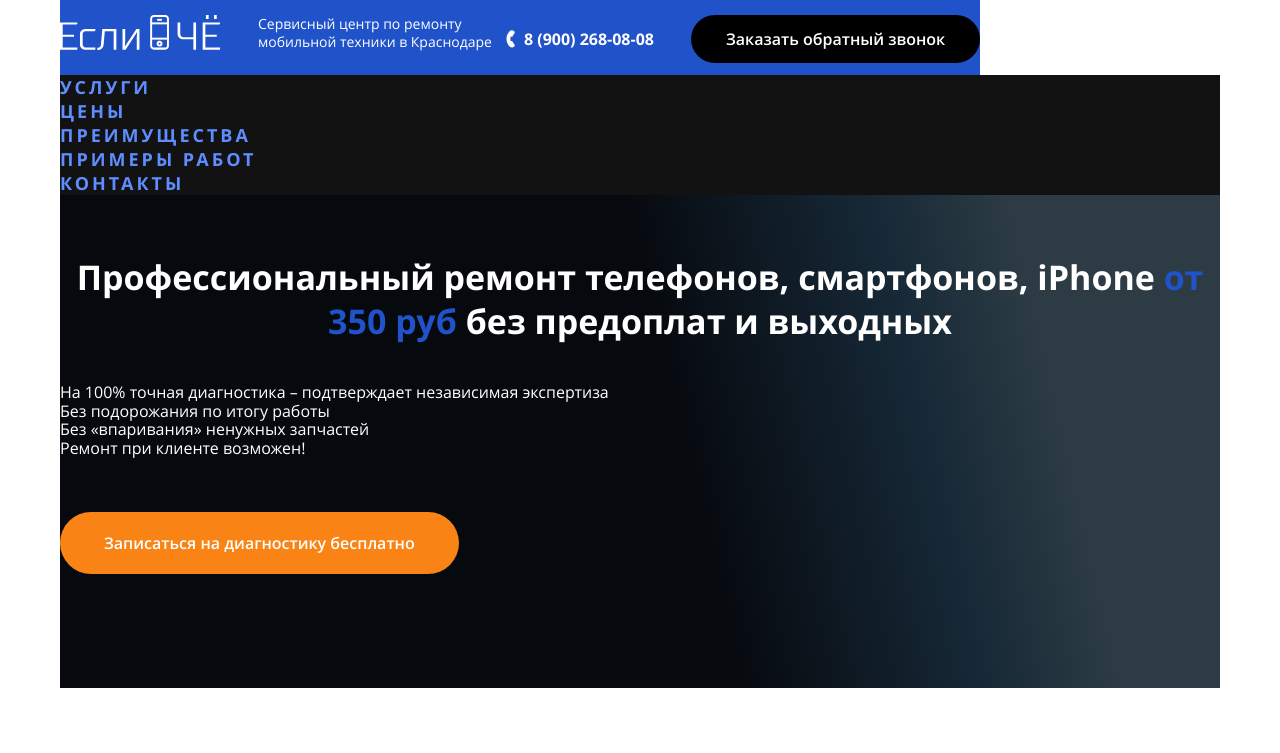
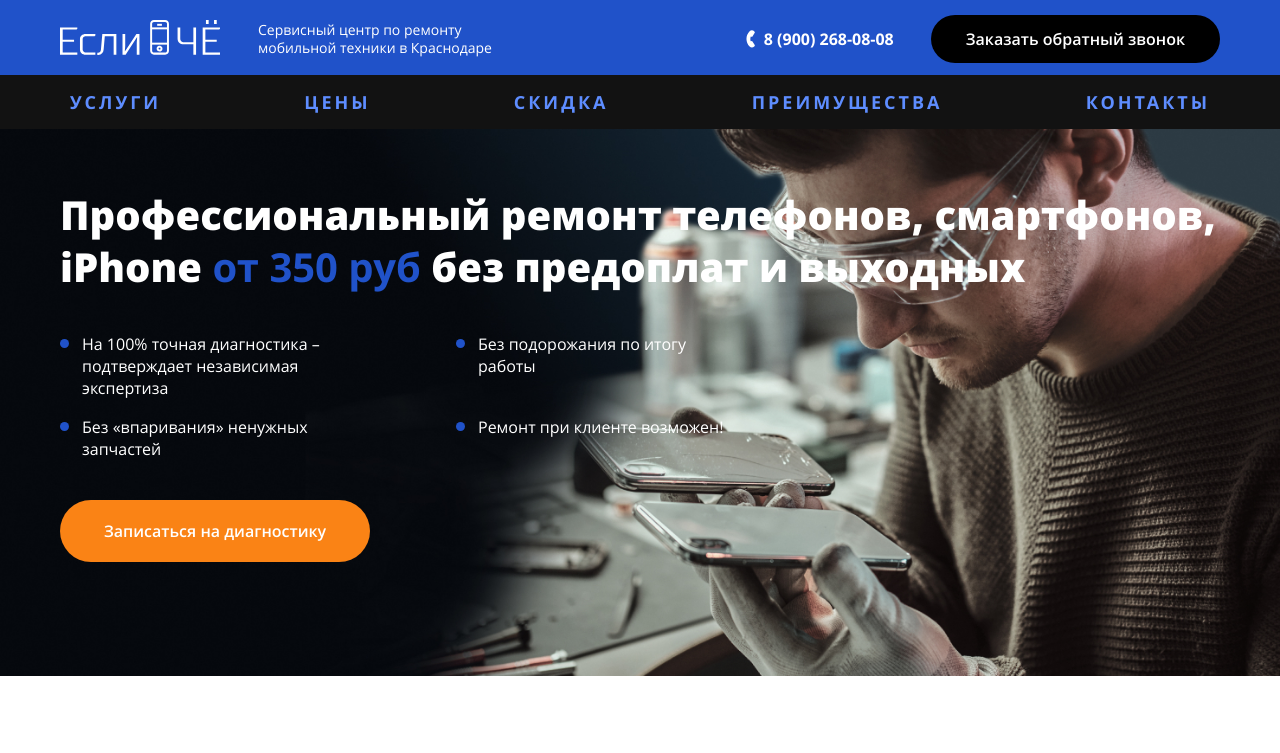
Before and after one commit to Lavrrusha/Repair, a plain HTML site: page index.html in a window 1280 px wide. Shown: the top 753 px of the page. Drawn offline with Linux system fonts and the light colour scheme.

Commit message:
Выполнен header, навигационное меню, первое окно и якорные ссылки

```diff
--- a/css/style.css
+++ b/css/style.css
@@ -219,10 +219,16 @@ input[type=radio].visually-hidden {
   margin: 0;
   padding: 0;
   list-style: none;
+  display: flex;
+  justify-content: space-between;
+  align-items: center;
 }
 
 .navigation__link {
+  display: flex;
   color: #5E8DFF;
+  padding: 15px 10px;
+  font-weight: 700;
   font-size: 18px;
   font-weight: 700;
   line-height: 24px;
@@ -233,7 +239,10 @@ input[type=radio].visually-hidden {
 .main {}
 
 .first-screen {
-  background: linear-gradient(77deg, #06090E 52.7%, #162836 72.15%, #2C3B44 83.31%);
+  background: url(/img/first-screen/bg.jpg);
+  background-size: cover;
+  background-repeat: no-repeat;
+  background-position: right top;
   color: #fff;
   padding-top: 60px;
   padding-bottom: 114px;
@@ -241,6 +250,10 @@ input[type=radio].visually-hidden {
 
 .first-screen .title {
   color: inherit;
+  font-size: 40px;
+  font-weight: 800;
+  line-height: 52px;
+  text-align: left;
 }
 
 .first-screen .title span {
@@ -252,14 +265,36 @@ input[type=radio].visually-hidden {
 }
 
 .first-screen__list {
+  display: grid;
+  max-width: 755px;
+  grid-template-columns: repeat(2, 1fr);
+  width: 100%;
+  gap: 17px 37px;
   padding: 0;
   margin: 0;
   list-style: none;
-  margin-bottom: 55px;
+  margin-bottom: 40px;
 }
 
-.first-screen__item {}
+.first-screen__item {
+  display: flex;
+  font-size: 16px;
+  line-height: 22px;
+  align-items: flex-start;
+  padding-right: 80px;
+}
 
+.first-screen__item:before {
+  margin-top: 6px;
+  flex-shrink: 0;
+  content: "";
+  display: block;
+  background-color: #2052C9;
+  width: 9px;
+  height: 9px;
+  border-radius: 50%;
+  margin-right: 13px;
+}
 
 .services {
   padding: 80px 0;
--- a/index.html
+++ b/index.html
@@ -16,11 +16,10 @@
 <body>
 
   <header class="header">
+    <div class="header__top">
       <div class="wrapper">
         <div class="header__flex">
-        <div class="header__top">
-          <div>
-          <a href="#" class="logotype__image">
+          <div><a href="#" class="logotype__image">
               <svg width="160" height="35" viewBox="0 0 160 35" fill="none" xmlns="http://www.w3.org/2000/svg">
                 <path
                   d="M0 7.47283H17.3257V8.83152L16.5566 9.60598H2.69871V19.7011H14.0536V21.8342H2.69871V32.4796H17.3257V34.6467H0V7.47283Z"
@@ -66,38 +65,38 @@
       </div>
     </div>
 
+    <nav class="navigation">
       <div class="wrapper">
-      <nav class="navigation">
         <ul class="navigation__list">
           <li class="navigation__item">
-            <a class="navigation__link" href="#">Услуги</a>
+            <a class="navigation__link" href="#anchor-services">Услуги</a>
           </li>
 
           <li class="navigation__item">
-            <a class="navigation__link" href="#">Цены</a>
+            <a class="navigation__link" href="#anchor-prices">Цены</a>
           </li>
 
           <li class="navigation__item">
-            <a class="navigation__link" href="#">Преимущества</a>
+            <a class="navigation__link" href="#anchor-modal">Скидка</a>
           </li>
 
           <li class="navigation__item">
-            <a class="navigation__link" href="#">Примеры работ</a>
+            <a class="navigation__link" href="#anchor-features">Преимущества</a>
           </li>
 
           <li class="navigation__item">
-            <a class="navigation__link" href="#">Контакты</a>
+            <a class="navigation__link" href="#anchor-contacts">Контакты</a>
           </li>
         </ul>
+      </div>
     </nav>
-    </div>
 
   </header>
 
   <main class="main">
 
+    <div class="first-screen">
       <div class="wrapper">
-      <div class="first-screen">
         <h1 class="title">Профессиональный ремонт телефонов, смартфонов, iPhone <span>от 350
             руб</span> без предоплат и выходных</h1>
 
@@ -116,12 +115,13 @@
           </li>
         </ul>
 
-        <a href="#" class="button">Записаться на диагностику бесплатно</a>
+        <a href="#" class="button">Записаться на диагностику</a>
         </section>
       </div>
+    </div>
 
+    <section id="anchor-services" class="services">
       <div class="wrapper">
-        <section class="services">
         <h2 class="title">Ремонтируем смартфоны любых брендов<br><span>Быстро. С первого раза. С гарантией</span></h2>
 
         <ul class="logo-list">
@@ -247,8 +247,8 @@
     </section>
     </div>
 
+    <section class="prices" id="anchor-prices">
       <div class="wrapper">
-        <section class="prices">
         <h2 class="title">Доступные цены <span>на качественный ремонт смартфонов</span></h2>
         <p class="text">Телефон прослужит долго и еще успеет вам надоесть!</p>
         <article class="price-card">
@@ -445,7 +445,7 @@
         </article>
     </section>
 
-        <section class="modal modal--two">
+    <section class="modal modal--two" id="anchor-modal">
       <h2 class="title">Скидка 20% <span>на работы по ремонту телефона</span></h2>
       <p class="text">Скидка действует только при заявке с сайта</p>
       <form action="#" method="post" class="custom-form">
@@ -458,8 +458,8 @@
     </section>
     </div>
 
+    <section class="features" id="anchor-features">
       <div class="wrapper">
-        <section class="features">
         <h2 class="title">8 объективных причин,<span> чтобы отремонтировать телефон у нас</span></h2>
 
         <ul class="features__list">
@@ -520,13 +520,15 @@
     </section>
     </div>
 
+    <section class="call-to-action">
       <div class="wrapper">
-        <section class="call-to-action">
         <h2 class="title">Нужен ремонт телефона?</h2>
         <a href="#" class="button">Жми сюда</a>
     </section>
+    </div>
 
-        <section class="contacts">
+    <section class="contacts" id="anchor-contacts">
+      <div class="wrapper">
         <h2 class="title">Контакты</h2>
 
         <ul class="contacts__list">
@@ -557,14 +559,15 @@
         </ul>
     </section>
     </div>
+    </div>
 
     <section class="map">
       <img class="map__image" src="./img/map.jpg" alt="карта">
     </section>
   </main>
 
+  <footer class="footer">
     <div class="wrapper">
-    <footer class="footer">
 
       <a href="#" class="logotype">
         <svg class="logotype__icon" width="160" height="35" viewBox="0 0 160 35" fill="none"
```
Also changed, not shown: img/first-screen/bg.jpg (added), img/first-screen/bg.png (deleted). Lines whose indentation alone changed are shown as unchanged.
